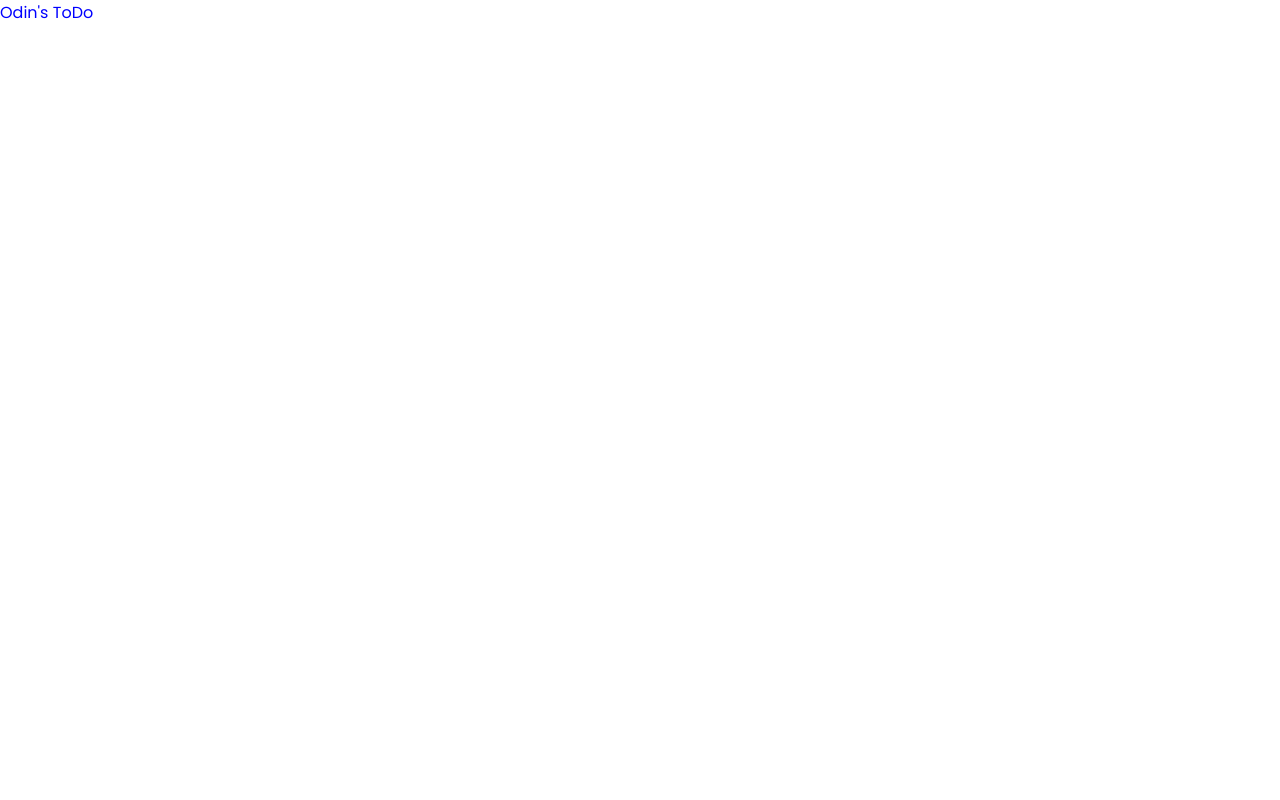
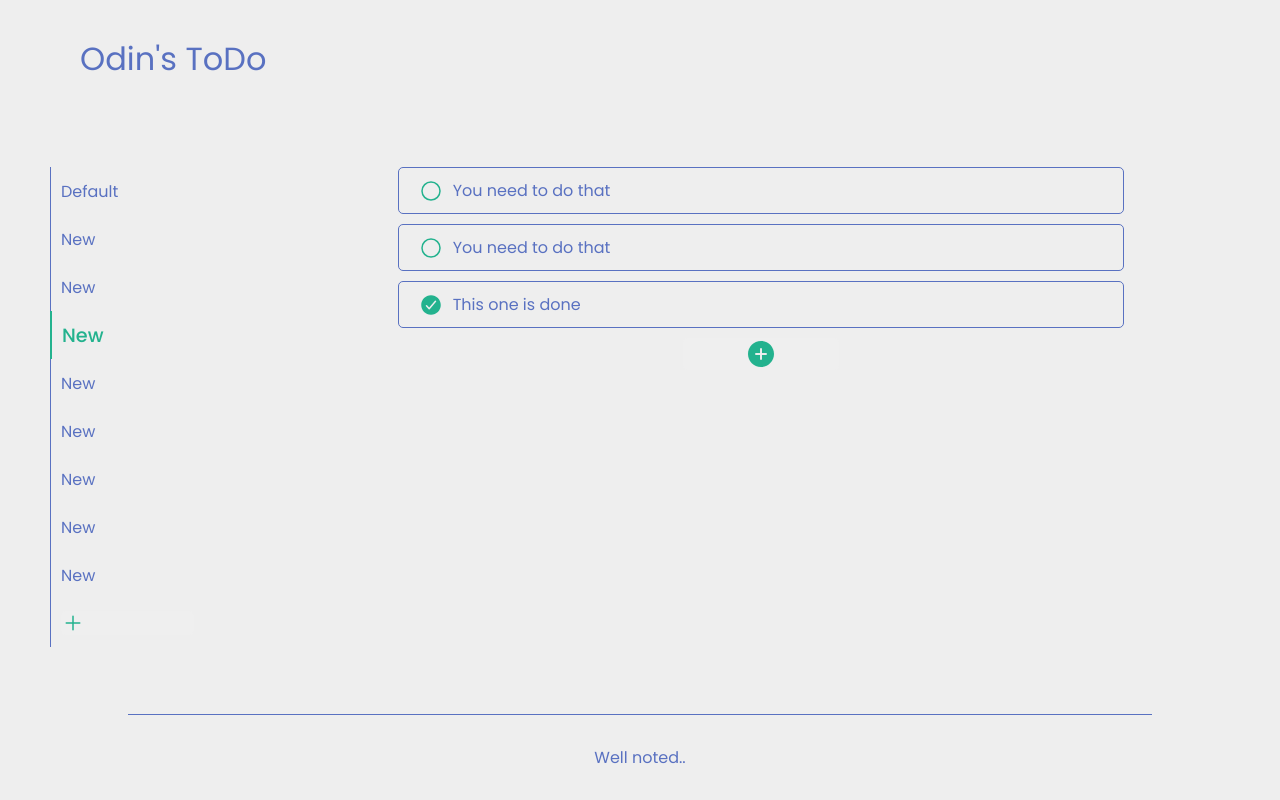
Before and after one commit to lj140542/odin-todo, a website built with webpack: page dist/index.html in a window 1280 px wide. Built offline with nearby package versions, Linux system fonts and the light colour scheme.

Commit message:
Adds the style and test content

```diff
--- a/src/index.js
+++ b/src/index.js
@@ -1,3 +1,3 @@
-
+import './style.css'
 
 console.log('Odin\'s ToDo');
--- /dev/null
+++ b/src/style.css
@@ -0,0 +1,190 @@
+@import url('https://fonts.googleapis.com/css2?family=Poppins:ital,wght@0,400;0,500;0,600;0,700;1,600&display=swap');
+
+* {
+  --background-color: #EEEEEE;
+  --lighter-color: #5971c1;
+  --darker-color: #27345f;
+  --accent-color: #23b28e;
+  box-sizing: border-box;
+  font-family: 'Poppins', sans-serif;
+  margin: 0;
+  padding: 0;
+}
+
+li ion-icon,
+.todo ion-icon {
+  cursor: pointer;
+}
+
+li ion-icon:active,
+.todo ion-icon:active {
+  transform: scale(.9);
+}
+
+body {
+  display: grid;
+  grid-template-columns: auto 1fr;
+  grid-template-rows: auto 1fr;
+  background: var(--background-color);
+  min-height: 100dvh;
+  width: 100%;
+}
+
+header {
+  grid-column: 1 / 3;
+  width: 100%;
+  padding: 35px 0px 20px 80px;
+  display: flex;
+  justify-content: space-between;
+  align-items: center;
+  color: var(--lighter-color);
+  background: var(--background-color);
+}
+
+#logo {
+  font-size: 2rem;
+  user-select: none;
+}
+
+nav {
+  display: flex;
+  flex-direction: column;
+  align-items: start;
+  margin: 8dvh 0px 0px 50px;
+  width: 15dvw;
+  font-size: 1rem;
+}
+
+ul {
+  width: 80%;
+}
+
+li {
+  display: flex;
+  align-items: center;
+  justify-content: space-between;
+  height: 3rem;
+  width: 100%;
+  list-style: none;
+  padding: 10px;
+  border-left: solid 1px var(--lighter-color)
+}
+
+li:hover {
+  border-left: solid 2px var(--darker-color);
+}
+
+li.selected {
+  border-left: solid 2px var(--accent-color);
+}
+
+li a {
+  text-decoration: none;
+  cursor: pointer;
+  width: 70%;
+  color: #5971c1;
+}
+
+li.selected a {
+  font-size: 1.2rem;
+  font-weight: 500;
+  color: #23b28e;
+}
+
+li ion-icon:not(#add-project ion-icon) {
+  display: none;
+  font-size: 1rem;
+  align-self: center;
+  color: var(--accent-color);
+  text-align: center;
+}
+
+li:hover ion-icon:not(#add-project ion-icon) {
+  display: inline;
+}
+
+li #add-project {
+  display: flex;
+  justify-content: start;
+  align-items: center;
+  border: solid 0px var(--accent-color);
+  border-radius: 5px;
+  width: 100%;
+  font-size: 1.5rem;
+  color: var(--accent-color);
+  cursor: pointer;
+  transition: .3s ease;
+}
+
+#add-project:active {
+  transform: scale(.9);
+}
+
+#content {
+  display: flex;
+  flex-direction: column;
+  align-items: center;
+  justify-content: start;
+  margin: 8dvh 0;
+  gap: 10px;
+}
+
+.todo {
+  display: flex;
+  justify-content: space-between;
+  align-items: center;
+  width: 70%;
+  border: solid 1px var(--lighter-color);
+  padding: 10px 20px;
+  border-radius: 5px;
+  color: var(--lighter-color);
+}
+
+.todo .wrapper {
+  display: flex;
+  align-items: center;
+  gap: 10px;
+}
+
+.todo ion-icon {
+  font-size: 1.5rem;
+  transition: .3s ease;
+  color: var(--accent-color);
+}
+
+.todo ion-icon.delete-todo {
+  display: none;
+}
+
+.todo:hover ion-icon.delete-todo {
+  display: inline;
+}
+
+#add-todo {
+  display: flex;
+  justify-content: center;
+  align-items: center;
+  border: solid 0px var(--accent-color);
+  border-radius: 5px;
+  width: 15%;
+  font-size: 2rem;
+  color: var(--accent-color);
+  cursor: pointer;
+  transition: .3s ease;
+}
+
+#add-todo:active {
+  transform: scale(.9);
+}
+
+footer {
+  grid-column: 1 / 3;
+  border-top: solid .5px var(--lighter-color);
+  color: var(--lighter-color);
+  display: flex;
+  justify-content: center;
+  align-items: center;
+  padding: 30px 80px;
+  width: 80%;
+  justify-self: center;
+}
--- a/src/styles.css
+++ /dev/null
@@ -1,15 +0,0 @@
-@import url('https://fonts.googleapis.com/css2?family=Poppins:ital,wght@0,400;0,500;0,600;0,700;1,600&display=swap');
-
-* {
-  --background-color: #add0ec;
-  --main-color: #082f49;
-  --accent-color: #0369a1;
-  box-sizing: border-box;
-  font-family: 'Poppins', sans-serif;
-  margin: 0;
-  padding: 0;
-}
-
-header {
-  color: blue;
-}
```
Also changed, not shown: dist/index.html, dist/main.css, dist/main.js.
